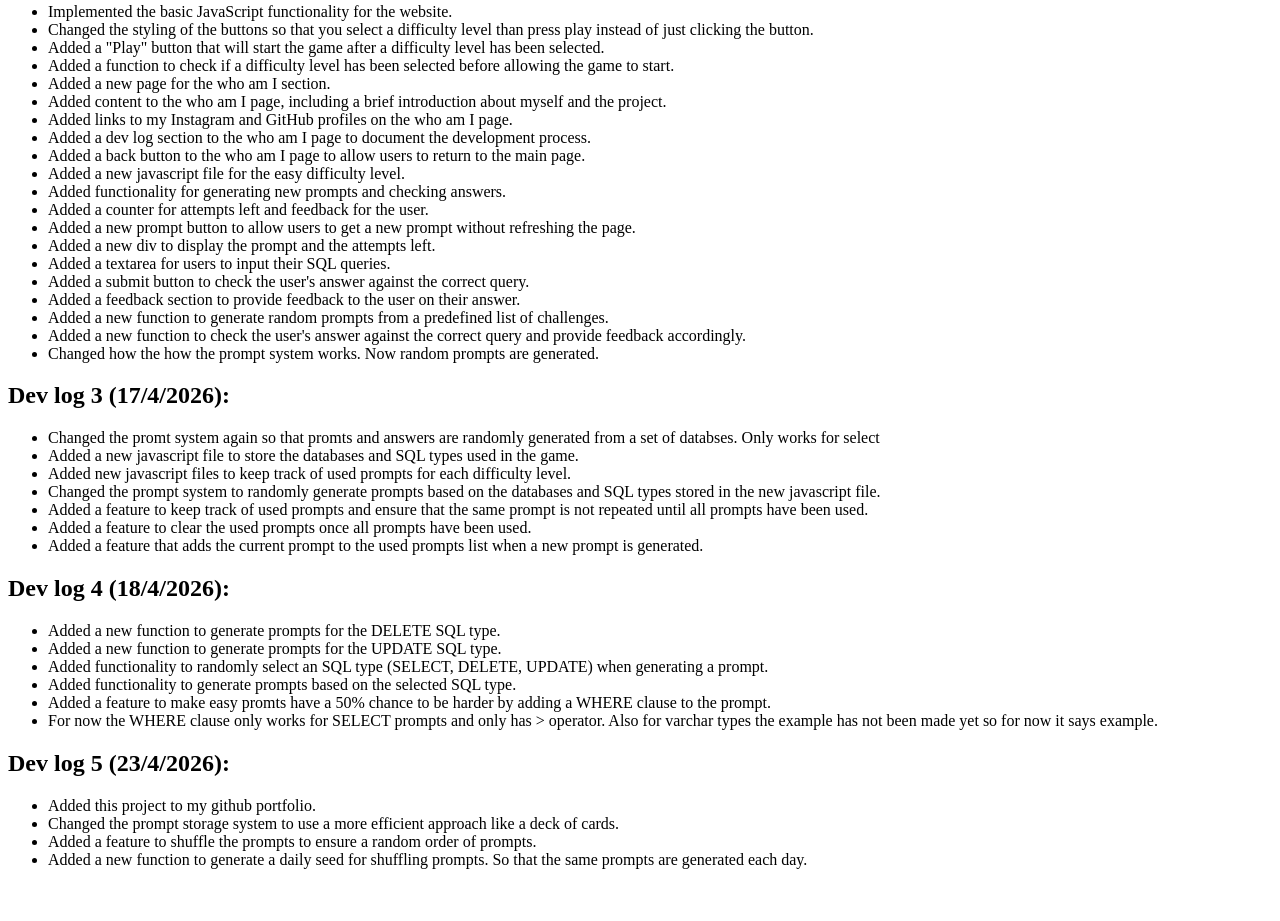
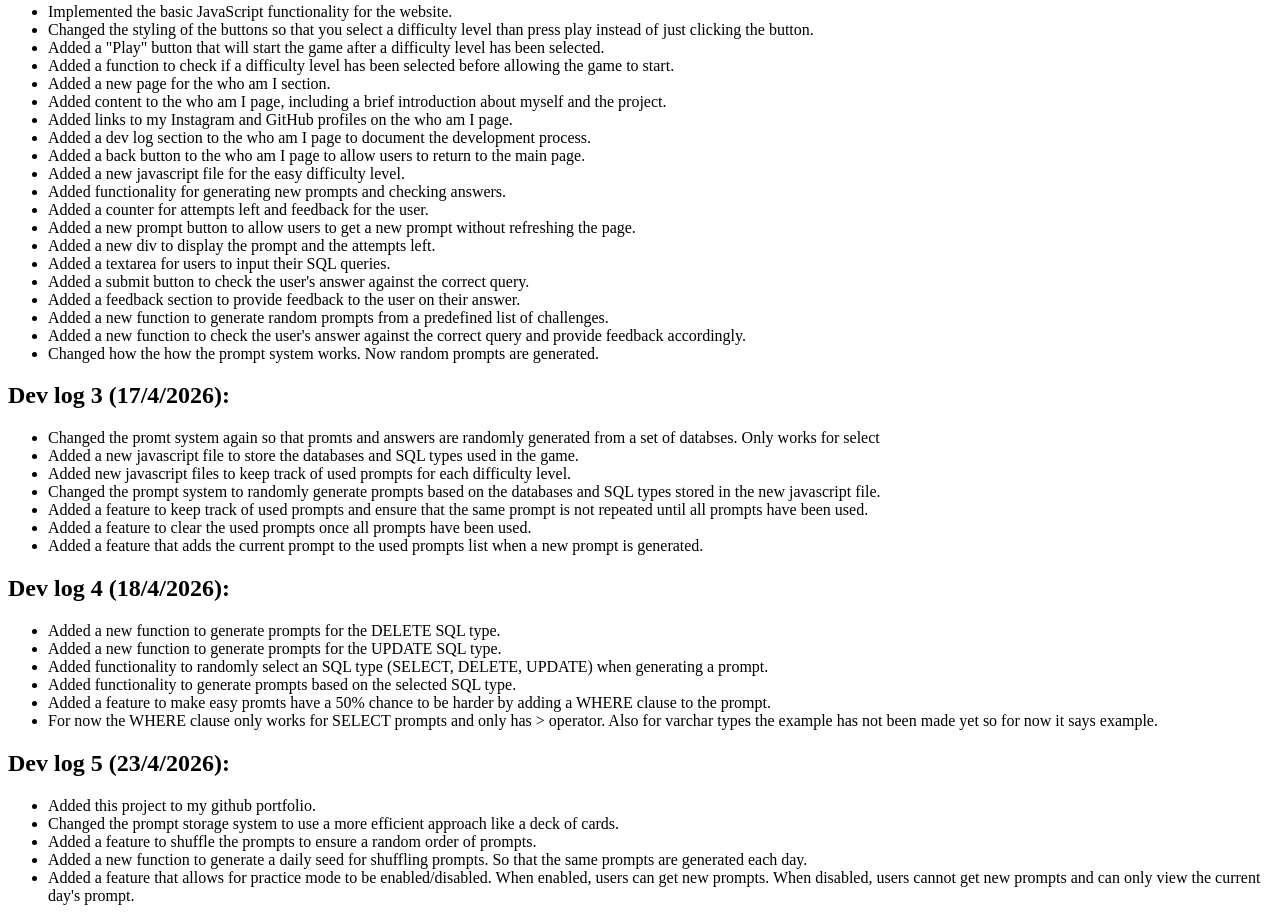
Before and after one commit to WatGames/SQLdle, a plain HTML site: page whoami.html in a window 1280 px wide. Shown: the part 546-1467 px from the top of the page. Before the commit the page ends 1431 px from the top, so only its background shows below. Drawn offline with Linux system fonts and the light colour scheme.

Commit message:
Modified: whoami.html

```diff
--- a/whoami.html
+++ b/whoami.html
@@ -75,6 +75,7 @@
         <li>Changed the prompt storage system to use a more efficient approach like a deck of cards.</li>
         <li>Added a feature to shuffle the prompts to ensure a random order of prompts.</li>
         <li>Added a new function to generate a daily seed for shuffling prompts. So that the same prompts are generated each day.</li>
+        <li>Added a feature that allows for practice mode to be enabled/disabled. When enabled, users can get new prompts. When disabled, users cannot get new prompts and can only view the current day's prompt.</li>
     </ul>
 
 </body>
```
